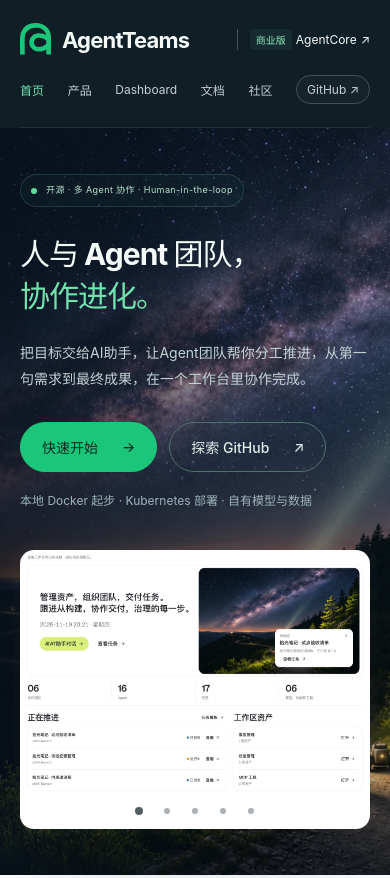
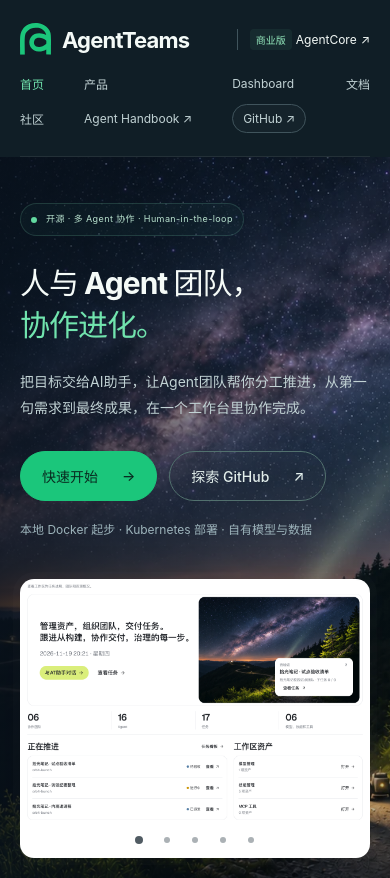
Before and after one commit to agentteams-group/agentteams-group.github.io, an Astro site: page / in a window 390 px wide. Shown: the top 878 px of the page. Built offline with nearby package versions, Linux system fonts and the light colour scheme; Astro itself is replaced by a stand-in of ours.

Commit message:
feat(site): add Agent Handbook navigation link
Change-Id: Idd7ce85e6b1e845f3e04753dc410ce58c1c7dafc

```diff
--- a/src/layouts/SiteLayout.astro
+++ b/src/layouts/SiteLayout.astro
@@ -47,6 +47,7 @@ const hasHero = isHome || ['/docs/', '/community/'].includes(Astro.url.pathname)
         {navigation.map(({ href, label }) => (
           <a href={href} aria-current={Astro.url.pathname === href ? 'page' : undefined}>{label}</a>
         ))}
+        <a href={site.agentHandbook}>Agent Handbook <span aria-hidden="true">↗</span></a>
         <a class="nav-github" href={site.repository}>GitHub <span aria-hidden="true">↗</span></a>
       </nav>
     </header></div>
--- a/src/lib/site.ts
+++ b/src/lib/site.ts
@@ -8,6 +8,7 @@ export const site = {
   websiteRepository: 'https://github.com/agentteams-group/agentteams-group.github.io',
   dashboardRepository: 'https://github.com/agentteams-group/agentteams-dashboard',
   agentCore: 'https://www.aliyun.com/product/agentcore',
+  agentHandbook: 'https://github.com/aliyun/ai-agent-handbook',
   docs: 'https://github.com/agentscope-ai/AgentTeams/tree/main/docs/zh-cn',
   installVersion: installerRelease.version,
   installCommand: 'curl -fsSL https://agentteams.cloud/install.sh | bash',
--- a/src/styles/site.css
+++ b/src/styles/site.css
@@ -197,7 +197,7 @@ code, pre { font-family: "SFMono-Regular", Consolas, "Liberation Mono", monospac
   .wrap { width: calc(100% - 40px); }
   .header { min-height: 0; padding-block: 23px; flex-wrap: wrap; gap: 19px; }
   .wordmark { font-size: 22px; }
-  .nav { width: 100%; justify-content: space-between; gap: 12px; font-size: 12px; }
+  .nav { display: grid; grid-template-columns: repeat(4, max-content); width: 100%; justify-content: space-between; gap: 12px; font-size: 12px; }
   .nav-github { padding: 6px 10px; }
   .nav-commercial { margin-left: auto; padding-left: 12px; font-size: 12px; gap: 4px; }
   .hero { width: calc(100% - 40px); grid-template-columns: 1fr; padding-block: 46px; gap: 38px; }
```
